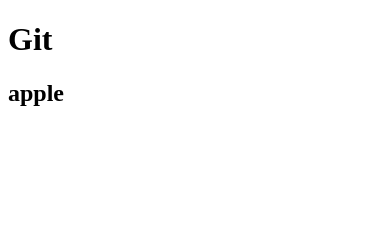
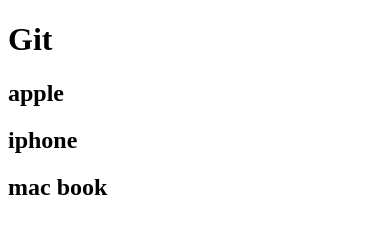
Before and after one commit to phr-dot/git_test, a plain HTML site: page index.html in a window 390 px wide. Drawn offline with Linux system fonts and the light colour scheme.

Commit message:
add iphone

```diff
--- a/index.html
+++ b/index.html
@@ -8,5 +8,7 @@
   <body>
     <h1>Git</h1>
     <h2>apple</h2>
+    <h2>iphone</h2>
+    <h2>mac book</h2>
   </body>
 </html>
```
